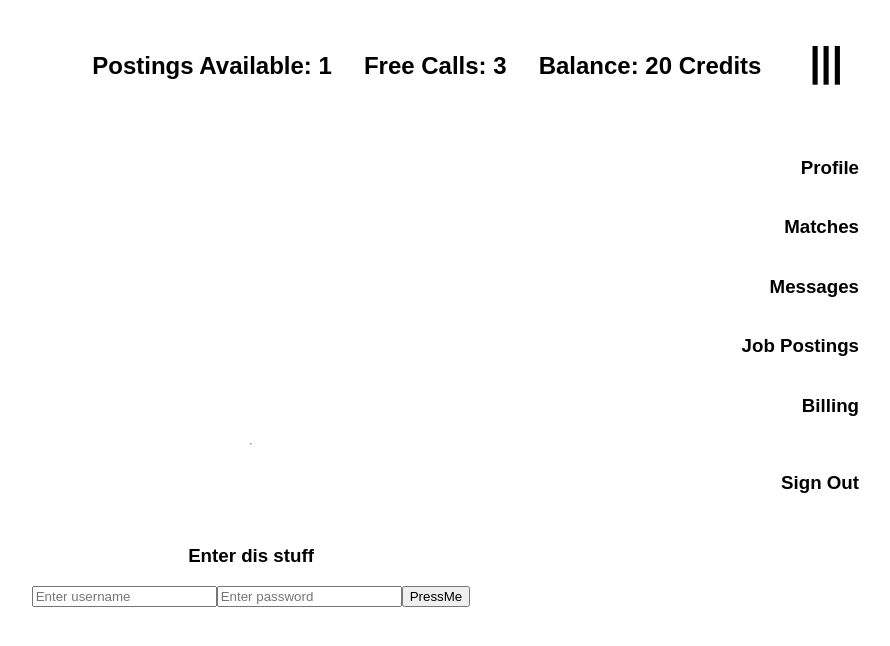
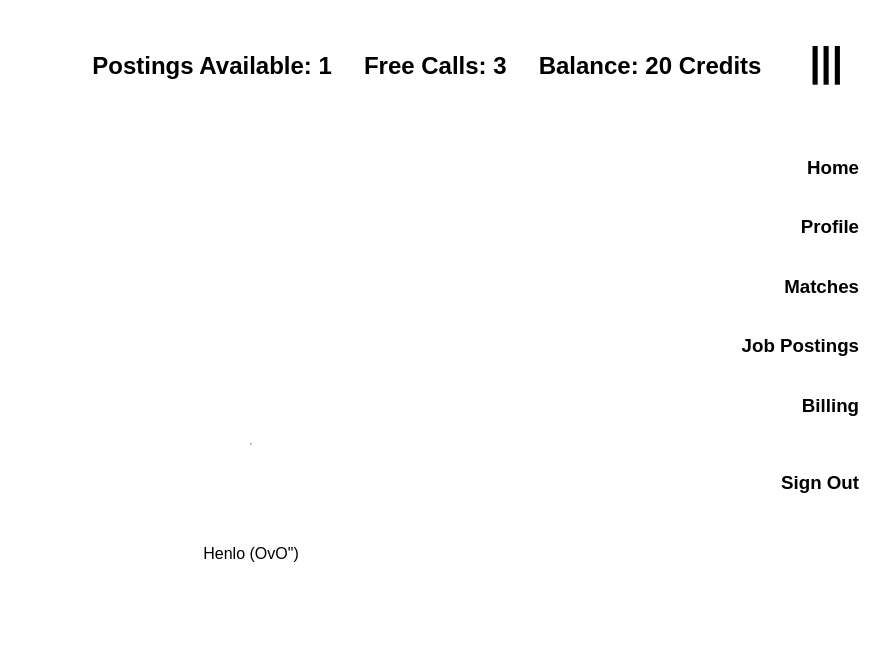
Before and after one commit to BloomTech-Labs/CS8-jobme, a React (Create React App) app in the folder client/: page /billing in a window 1280 px wide. Both pictures are taken after a click on the element "|||". Shown: the top 646 px of the page, without its empty margins (389-1279 px from the left). Built offline with nearby package versions, Linux system fonts and the light colour scheme.

Commit message:
routes and navigation connections

```diff
--- a/client/package.json
+++ b/client/package.json
@@ -11,6 +11,7 @@
     "react-dom": "^16.4.1",
     "react-redux": "^5.0.7",
     "react-router": "^4.3.1",
+    "react-router-dom": "^4.3.1",
     "react-scripts": "1.1.4",
     "redux": "^4.0.0",
     "redux-logger": "^3.0.6",
--- a/client/src/App.js
+++ b/client/src/App.js
@@ -1,16 +1,24 @@
 import React, { Component } from 'react';
-import { Login } from './components';
+
+// Router
+import { BrowserRouter as Router } from 'react-router-dom';
+
+// Imports
+// import { Login } from './components';
 import Nav from './container/nav/Nav';
+import Body from './container/body';
 
 import './App.css';
 
 class App extends Component {
   render() {
     return (
-      <div className="App">
-        <Nav />
-        <Login />
-      </div>
+      <Router>
+        <div className="App">
+          <Nav />
+          <Body />
+        </div>
+      </Router>
     );
   }
 }
--- /dev/null
+++ b/client/src/container/billing.js
@@ -0,0 +1,11 @@
+import React from 'react';
+
+const Billing = () => {
+  return (
+    <div>
+      <div> Henlo (OvO") </div>
+    </div>
+  );
+};
+
+export default Billing;
--- /dev/null
+++ b/client/src/container/body.js
@@ -0,0 +1,27 @@
+import React from 'react';
+
+// Router
+import { Route } from 'react-router';
+
+// Route Imports
+import LandingPage from './landingpage';
+import Login from '../components/Login';
+import Browse from './browse';
+import Matches from './matches';
+import Profile from './profile';
+import Billing from './billing';
+
+const Body = () => {
+  return (
+    <div>
+      <Route exact path="/" component={LandingPage} />
+      <Route path="/login" component={Login} />
+      <Route path="/browse" component={Browse} />
+      <Route path="/matches" component={Matches} />
+      <Route path="/profile" component={Profile} />
+      <Route path="/billing" component={Billing} />
+    </div>
+  );
+};
+
+export default Body;
--- /dev/null
+++ b/client/src/container/browse.js
@@ -0,0 +1,11 @@
+import React from 'react';
+
+const Browse = () => {
+  return (
+    <div>
+      <div> Henlo (OvO") </div>
+    </div>
+  );
+};
+
+export default Browse;
--- /dev/null
+++ b/client/src/container/landingpage.js
@@ -0,0 +1,11 @@
+import React from 'react';
+
+const LandingPage = () => {
+  return (
+    <div>
+      <div> Henlo (OvO") </div>
+    </div>
+  );
+};
+
+export default LandingPage;
--- /dev/null
+++ b/client/src/container/matches.js
@@ -0,0 +1,11 @@
+import React from 'react';
+
+const Matches = () => {
+  return (
+    <div>
+      <div> Henlo (OvO") </div>
+    </div>
+  );
+};
+
+export default Matches;
--- a/client/src/container/nav/Nav.js
+++ b/client/src/container/nav/Nav.js
@@ -41,27 +41,25 @@ class Nav extends Component {
         </div>
         <div
           class={open ? 'nav_collapse' : 'nav_collapse_open'}
-          // onClick={this.toggle} // this toggles the auto-close
+          onClick={this.toggle} // this toggles the auto-close
         >
-          <a href="" class="nav_link">
+          <a href="/" class="nav_link">
+            <h3> Home </h3>
+          </a>
+          <a href="/profile" class="nav_link">
             <h3> Profile </h3>
           </a>
-          <a href="" class="nav_link">
+          <a href="/matches" class="nav_link">
             <h3> Matches </h3>
           </a>
-          <a href="" class="nav_link">
-            <h3> Messages </h3>
+          <a href="/browse" class="nav_link">
+            <h3> Job Postings </h3>
           </a>
-
-          <a href="" class="nav_link">
-            <h3>Job Postings </h3>
-          </a>
-          <a href="" class="nav_link">
+          <a href="/billing" class="nav_link">
             <h3> Billing </h3>
           </a>
-
           <hr />
-          <a href="" class="nav_link">
+          <a href="/login" class="nav_link">
             <h3> Sign Out </h3>
           </a>
         </div>
--- /dev/null
+++ b/client/src/container/profile.js
@@ -0,0 +1,11 @@
+import React from 'react';
+
+const Profile = () => {
+  return (
+    <div>
+      <div> Henlo (OvO") </div>
+    </div>
+  );
+};
+
+export default Profile;
```
Also changed, not shown: client/src/container/login.js (added, +11 -0 lines), 1 other file (tests, documents, lock files or other folders).
